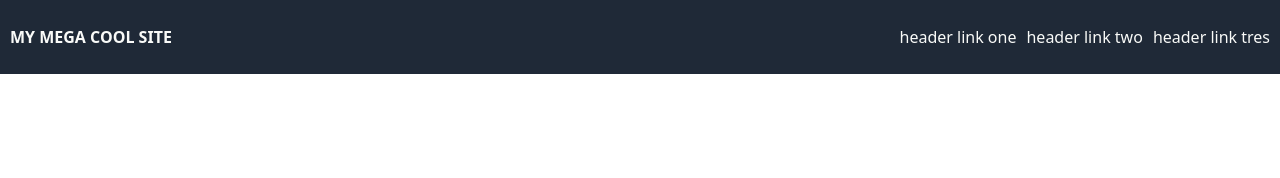
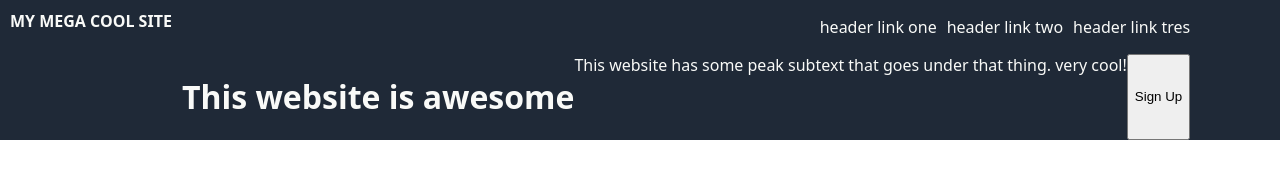
Before and after one commit to teaxdev/top-landing-page, a plain HTML site: page index.html in a window 1280 px wide. Drawn offline with Linux system fonts and the light colour scheme.

Commit message:
add header

```diff
--- a/index.html
+++ b/index.html
@@ -15,7 +15,15 @@
                   <li a href="#">header link two</li>
                   <li a href="#">header link tres</li>
                </ul>
+               <div class="head2">
+                  <h1>This website is awesome</h1>
+                  <div class="text1">This website has some peak subtext that goes under that thing. very cool!</div>
+                  <button>Sign Up</button>
+               </div>
             </div>
+               <div class="main">
+
+               </div>
         </div>
     </body>
 
--- a/styles.css
+++ b/styles.css
@@ -8,25 +8,31 @@ body {
 .header {
    color: #F9FAF8;
    background: #1F2937;
-   align-items: center;
+   align-items: start;
    display: flex;
    flex: 1;
 }
 
 .logo {
+   display: flex;
    padding: 10px;
    font-size: 16px;
    font-weight: 600;
-   flex: 1;
+   height: auto;
+   flex-shrink: 0;
 }
 
 .links {
    padding-right: 20px;
-   padding: 10px;
 }
 
 .links ul {
    list-style-type: none;
    display: flex;
+   justify-content: flex-end;
    gap: 10px
 }
+
+.head2 {
+   display: flex;
+}
```
